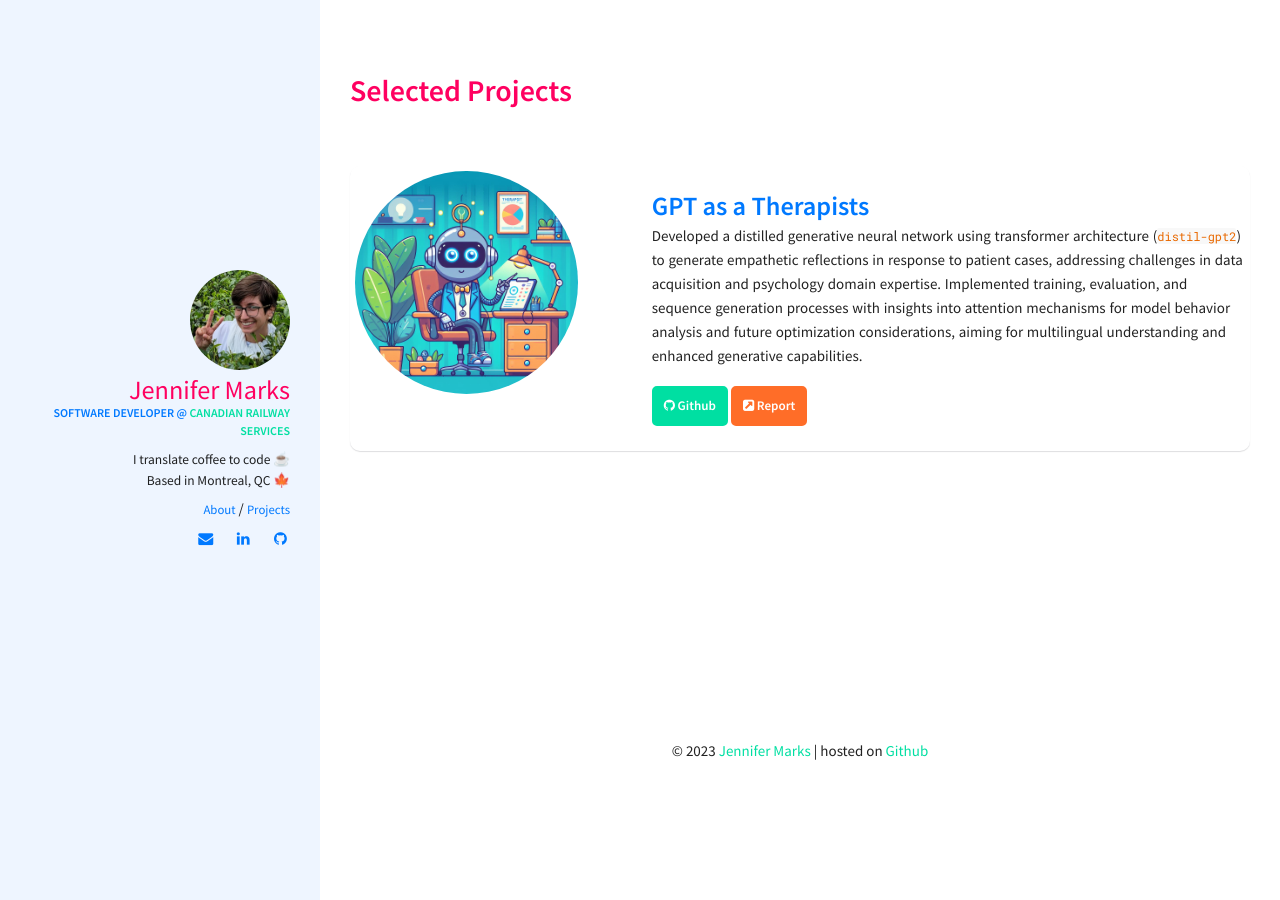
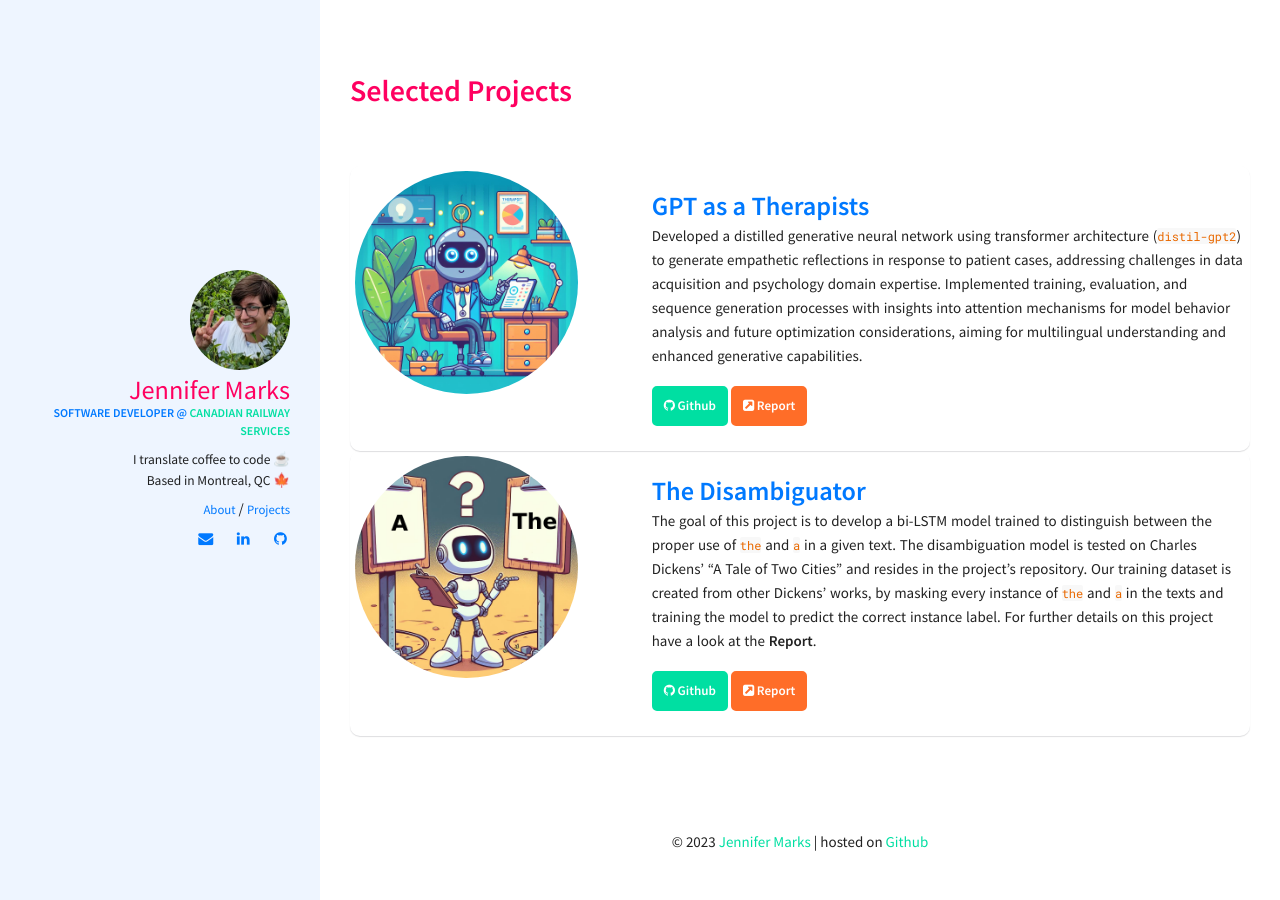
Before and after one commit to JenMarks/jenmarks.github.io, a Jekyll site: the page built from projects.html, in a window 1280 px wide. Built offline with Jekyll 4.4.1, drawn with Linux system fonts in a browser that asks for light colours.

Commit message:
add the relevant files to create pages for the disambiguation project (#7)

```diff
--- a/_data/index/projects.yml
+++ b/_data/index/projects.yml
@@ -5,6 +5,18 @@
     Implemented training, evaluation, and sequence generation processes with insights into attention mechanisms for model
     behavior analysis and future optimization considerations, aiming for multilingual understanding and enhanced generative capabilities.
   github: https://github.com/JenMarks/robo_therapist
-  full_report: /projects/robo_therapist.html
+  nickname: robo_therapist
   visual: gpt-therapist.jpeg
   round: true
+
+
+- name: The Disambiguator
+  descr: >
+    The goal of this project is to develop a bi-LSTM model trained to distinguish between the proper use of `the` and `a` in a given text.
+    The disambiguation model is tested on Charles Dickens' "A Tale of Two Cities" and resides in the project's repository.
+    Our training dataset is created from other Dickens' works, by masking every instance of `the` and `a` in the texts and training the model to predict the correct instance label.
+    For further details on this project have a look at the **Report**.
+  github: https://github.com/JenMarks/disambiguation
+  nickname: disambiguation
+  visual: disambiguation.png
+  round: true
--- a/projects.html
+++ b/projects.html
@@ -10,7 +10,7 @@ comments: false
 <div class="row project">
     <div class="col l3">
         {% if proj.round %}
-        <img style="max-height: 250px; border-radius: 50%;" src="{{ site.url }}/assets/img/{{ proj.visual }}" width="250px"/>
+        <img style="max-height: 250px; border-radius: 50%;" src="{{ site.url }}/assets/project_img/{{ proj.nickname }}/{{ proj.visual }}" width="250px"/>
         {% else %}
         <img style="max-height: 250px;" src="{{ site.url }}/assets/img/{{ proj.visual }}" width="250px"/>
         {% endif %}
@@ -23,8 +23,8 @@ comments: false
         {% if proj.github %}
         <a class="btn" href="{{ proj.github }}" target="_blank"><i class="fa fa-github" aria-hidden="true"></i> Github</a>
         {% endif %}
-        {% capture project_report_html %} {{ proj.full_report }} {% endcapture %}
-        <a class="btn btn-info" href="{{ project_report_html | strip |  relative_url }}" target="_self"><i class="fa fa-external-link-square" aria-hidden="true"></i> Report</a>
+        {% capture project_report_html %}projects/{{ proj.nickname }}.html{% endcapture %}
+        <a class="btn btn-info" href="{{ project_report_html |  relative_url }}" target="_self"><i class="fa fa-external-link-square" aria-hidden="true"></i> Report</a>
     </div>
 </div>
 {% endfor %}
```
Also changed, not shown: _includes/projects_markdown/disambiguation.md (added, +70 -0 lines), projects_html/disambiguation.html (added, +8 -0 lines), assets/project_img/disambiguation/disambiguation.png (added), assets/project_img/robo_therapist/gpt-therapist.jpeg (renamed from assets/img/gpt-therapist.jpeg).
